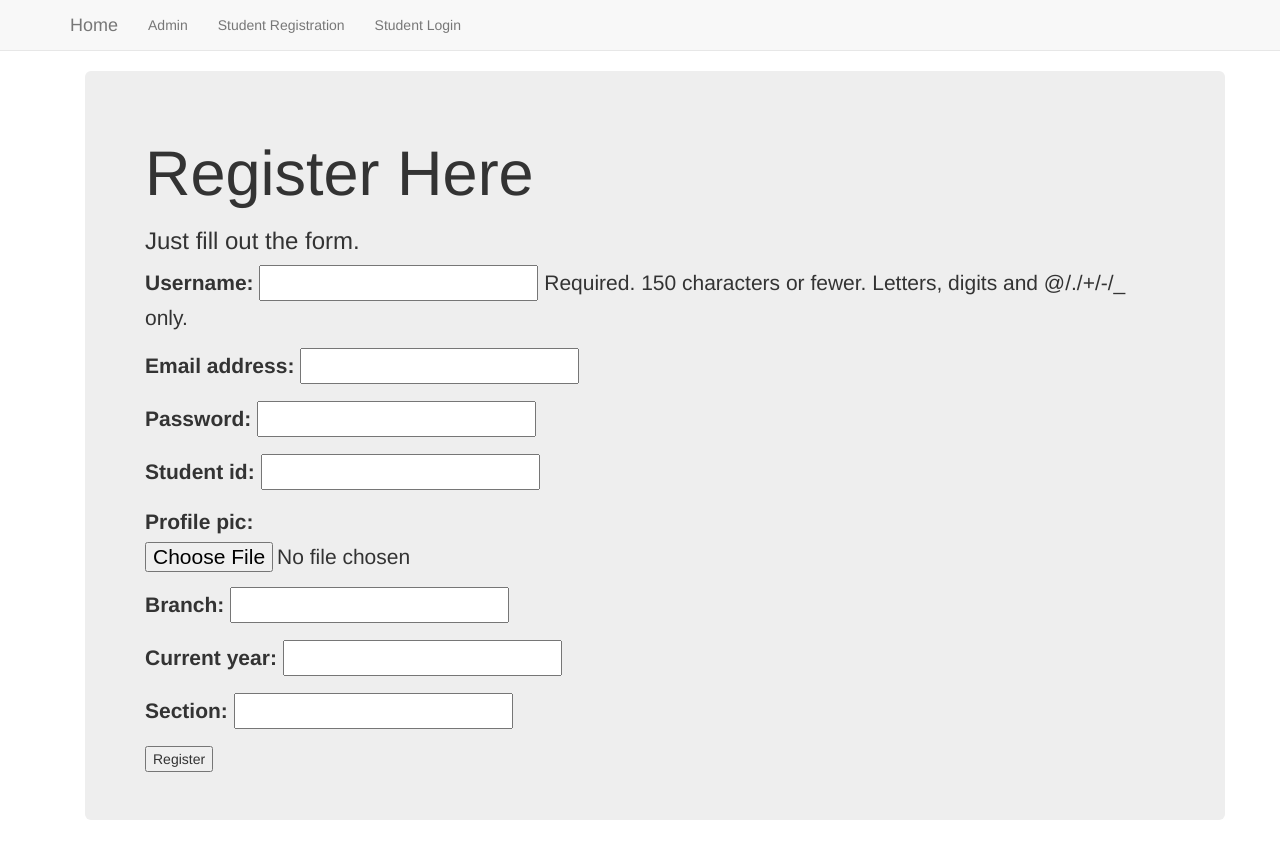
After one commit to ganeshchitta/django_student_project, a Django app: page /student/register/ in a window 1280 px wide. The commit adds this page. Run offline with Django 3.2, Linux system fonts and the light colour scheme; some libraries are stand-ins or nearby versions.

Commit message:
index page registartion and login functionality

```diff
--- a/student_results/student/admin.py
+++ b/student_results/student/admin.py
@@ -1,5 +1,4 @@
 from django.contrib import admin
-from student.models import Students, Student_login
+from student.models import  StudentInfo
 # Register your models here.
-admin.site.register(Students)
-admin.site.register(Student_login)
+admin.site.register(StudentInfo)
--- /dev/null
+++ b/student_results/student/forms.py
@@ -0,0 +1,14 @@
+from django import forms
+from django.contrib.auth.models import User
+from student.models import StudentInfo
+
+class UserForm(forms.ModelForm):
+    password = forms.CharField(widget=forms.PasswordInput())
+    class Meta():
+        model = User
+        fields = ('username','email','password')
+
+class StudentInfoForm(forms.ModelForm):
+    class Meta():
+        model = StudentInfo
+        fields = ('student_id','profile_pic','branch','current_year','section')
--- a/student_results/student/models.py
+++ b/student_results/student/models.py
@@ -1,15 +1,15 @@
 from django.db import models
-
+from django.contrib.auth.models import User
 # Create your models here.
-class Students(models.Model):
-    name = models.CharField(max_length=21, null=True)
-    student_id = models.CharField(max_length=10, null=True)
-    email = models.EmailField(max_length=254, unique=True, null=True)
+class StudentInfo(models.Model):
+    user = models.OneToOneField(User, on_delete=models.CASCADE)
+    # Add any additional attributes you want
+    student_id = models.CharField(max_length=10)
     branch = models.CharField(max_length=27, null=True)
     current_year = models.IntegerField(null=True)
     section = models.CharField(max_length=5, null=True)
     profile_pic = models.ImageField(upload_to='profile_pics',blank=True)
 
-class Student_login(models.Model):
-    student_id = models.CharField(max_length=10)
-    password = models.CharField(max_length=10)
+    def __str__(self):
+        # Built-in attribute of django.contrib.auth.models.User !
+        return self.user.username
--- a/student_results/student/urls.py
+++ b/student_results/student/urls.py
@@ -13,10 +13,11 @@ Including another URLconf
     1. Import the include() function: from django.urls import include, path
     2. Add a URL to urlpatterns:  path('blog/', include('blog.urls'))
 """
-
 from django.conf.urls import url,include
+from django.contrib import admin
 from student import views
-
+app_name = 'student'
 urlpatterns = [
-    url(r'^$', views.index, name="index"),
+    url(r'^register/$',views.register,name='register'),
+    url(r'^user_login/$',views.user_login,name='user_login'),
 ]
--- a/student_results/student/views.py
+++ b/student_results/student/views.py
@@ -1,5 +1,100 @@
 from django.shortcuts import render
+from student.forms import UserForm, StudentInfoForm
+from student.models import StudentInfo
+# Extra Imports for the Login and Logout Capabilities
+from django.contrib.auth import authenticate, login, logout
+from django.http import HttpResponseRedirect, HttpResponse
+from django.urls import reverse
+from django.contrib.auth.decorators import login_required
 
 # Create your views here.
 def index(request):
-    return render(request, "student/index.html")
+    return render(request,'student/index.html')
+
+@login_required
+def special(request):
+    # Remember to also set login url in settings.py!
+    # LOGIN_URL = '/student/user_login/'
+    return HttpResponse("You are logged in. Nice!")
+
+@login_required
+def user_logout(request):
+    # Log out the user.
+    logout(request)
+    # Return to homepage.
+    return HttpResponseRedirect(reverse('index'))
+
+def register(request):
+    registered = False
+    if request.method == 'POST':
+        # Get info from "both" forms
+        # It appears as one form to the user on the html page
+        user_form = UserForm(data=request.POST)
+        profile_form = StudentInfoForm(data=request.POST)
+        # Check to see both forms are valid
+        if user_form.is_valid() and profile_form.is_valid():
+            # Save User Form to Database
+            user = user_form.save()
+            # Hash the password
+            user.set_password(user.password)
+            # Update with Hashed password
+            user.save()
+            # Now we deal with the extra info!
+            # Can't commit yet because we still need to manipulate
+            profile = profile_form.save(commit=False)
+            # Set One to One relationship between
+            # UserForm and StudentInfoForm
+            profile.user = user
+            # Check if they provided a profile picture
+            if 'profile_pic' in request.FILES:
+                print('found it')
+                # If yes, then grab it from the POST form reply
+                profile.profile_pic = request.FILES['profile_pic']
+            # Now save model
+            profile.save()
+            # Registration Successful!
+            registered = True
+        else:
+            # One of the forms was invalid if this else gets called.
+            print(user_form.errors,profile_form.errors)
+    else:
+        # Was not an HTTP post so we just render the forms as blank.
+        user_form = UserForm()
+        profile_form = StudentInfoForm()
+        print("user_form",user_form)
+    # This is the render and context dictionary to feed
+    # back to the registration.html file page.
+    return render(request,'student/registration.html',
+                          {'user_form':user_form,
+                           'profile_form':profile_form,
+                           'registered':registered})
+
+def user_login(request):
+    if request.method == 'POST':
+        # First get the username and password supplied
+        username = request.POST.get('username')
+        password = request.POST.get('password')
+        # Django's built-in authentication function:
+        user = authenticate(username=username, password=password)
+        # If we have a user
+        if user:
+            #Check it the account is active
+            if user.is_active:
+                # Log the user in.
+                login(request,user)
+                # Send the user back to some page.
+                # In this case their homepage.
+                import os
+                obj = list(StudentInfo.objects.filter(student_id=int(user.username)))[0]
+                return render(request, 'student/index.html', {'stud':obj,'user':user})
+
+            else:
+                # If account is not active:
+                return HttpResponse("Your account is not active.")
+        else:
+            print("Someone tried to login and failed.")
+            print("They used username: {} and password: {}".format(username,password))
+            return HttpResponse("Invalid login details supplied.")
+    else:
+        #Nothing has been provided for username or password.
+        return render(request, 'student/login.html', {})
--- a/student_results/student_results/urls.py
+++ b/student_results/student_results/urls.py
@@ -16,8 +16,16 @@ Including another URLconf
 from django.contrib import admin
 from django.urls import path
 from django.conf.urls import url,include
+from student import views
+from django.conf import settings
+from django.conf.urls.static import static
+#from django.contrib.staticfiles.urls import staticfiles_urlpatterns
+urlpatterns = [
+    url(r'^$', views.index,name='index'),
+    url(r'^special/', views.special, name='special'),
+    url(r'^admin/', admin.site.urls),
+    url(r'^student/', include('student.urls')),
+    url(r'^logout/$', views.user_logout, name='logout'),
+    ]
 
-urlpatterns = [
-    path('admin/', admin.site.urls),
-    path('', include("student.urls")),
-]
+urlpatterns += static(settings.MEDIA_URL, document_root=settings.MEDIA_DIR)
--- /dev/null
+++ b/student_results/templates/student/base.html
@@ -0,0 +1,31 @@
+<!DOCTYPE html>
+<html>
+  <head>
+    <meta charset="utf-8">
+    <title>Base</title>
+    <!-- Latest compiled and minified CSS -->
+    <link rel="stylesheet" href="https://maxcdn.bootstrapcdn.com/bootstrap/3.3.7/css/bootstrap.min.css" integrity="sha384-BVYiiSIFeK1dGmJRAkycuHAHRg32OmUcww7on3RYdg4Va+PmSTsz/K68vbdEjh4u" crossorigin="anonymous">
+  </head>
+  <body>
+    <nav class="navbar navbar-default navbar-static-top">
+      <div class="container">
+        <ul class="nav navbar-nav">
+          {# Django Home Link / Admin Link / Register Link#}
+          <li><a class="navbar-brand" href="{% url 'index' %}">Home</a></li>
+          <li><a class="navbar-link" href="{% url 'admin:index' %}">Admin</a></li>
+          <li><a class="navbar-link" href="{% url 'student:register' %}"> Student Registration</a></li>
+          {# Some logic on what to display for last item#}
+          {% if user.is_authenticated %}
+            <li><a href="{% url 'logout' %}">Logout</a></li>
+          {% else %}
+            <li><a class="navbar-link" href="{% url 'student:user_login' %}">Student Login</a></li>
+          {% endif %}
+        </ul>
+      </div>
+    </nav>
+    <div class="container">
+    {% block body_block %}
+    {% endblock %}
+    </div>
+  </body>
+</html>
--- /dev/null
+++ b/student_results/templates/student/registration.html
@@ -0,0 +1,26 @@
+{% extends "student/base.html" %}
+{% load static %}
+
+{% block body_block %}
+  <div class="container">
+    <div class="jumbotron">
+      {% if registered %}
+        <h1>Thank you for registering!</h1>
+      {% else %}
+        <h1>Register Here</h1>
+        <h3>Just fill out the form.</h3>
+
+        <form enctype="multipart/form-data" method="POST">
+          {% csrf_token %}
+          {{ user_form.as_p }}
+          {{ profile_form.as_p }}
+          <input type="submit" name="" value="Register">
+        </form>
+
+      {% endif %}
+
+    </div>
+
+  </div>
+
+{% endblock %}
```
Also changed, not shown: student_results/templates/student/index.html (+20 -12 lines), student_results/templates/student/login.html (added, +17 -0 lines), student_results/db.sqlite3, student_results/student/migrations/0001_initial.py, student_results/student/migrations/0002_auto_20200804_2258.py (deleted).
